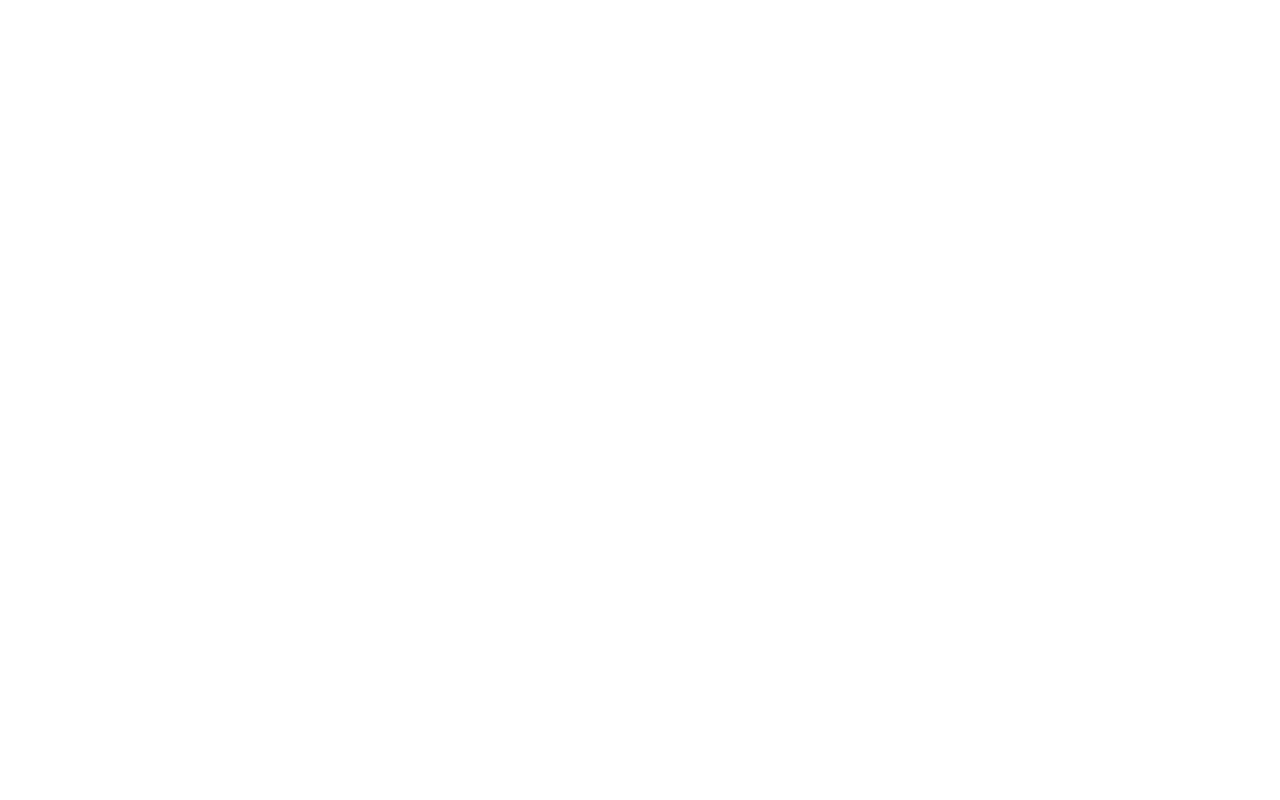
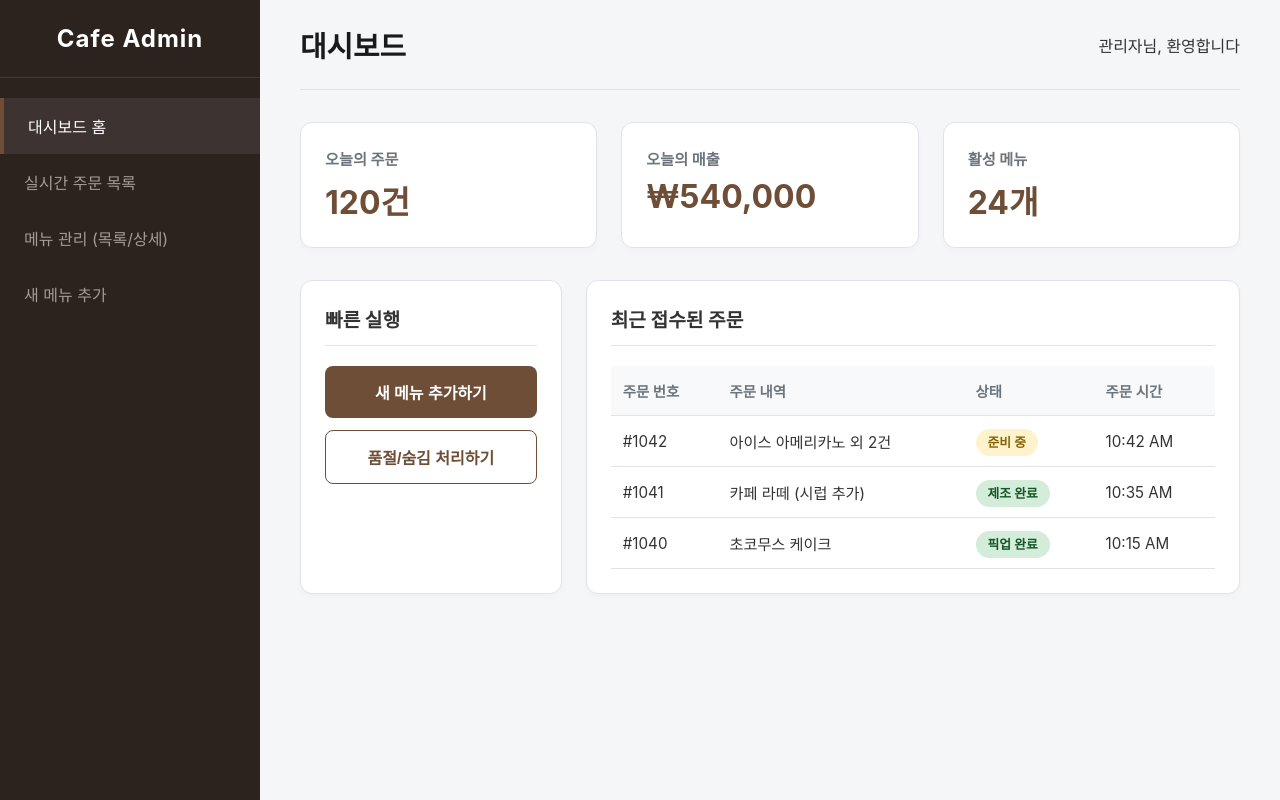
Before and after one commit to ChungGyeon/likeLion_collabopractice, a plain HTML site: page cafe-app/admin/index.html in a window 1280 px wide. Drawn offline with Linux system fonts and the light colour scheme.

Commit message:
style: 관리자 대시보드 디자인 리뉴얼 완료
메뉴 추가나 그런 기능들은 추후 완성될 페이지들이 완성 된 후, 링크시키면 될 듯함

```diff
--- a/cafe-app/admin/index.css
+++ b/cafe-app/admin/index.css
@@ -1,21 +1,219 @@
-/* 대시보드 스타일 */
-body {
-    font-family: Arial, sans-serif;
+/* CSS 변수를 활용한 테마 설정 */
+:root {
+    --primary-color: #6F4E37; /* 커피 브라운 */
+    --primary-hover: #5A3E2B;
+    --bg-color: #F4F6F8;
+    --sidebar-bg: #2C221E;
+    --text-dark: #333333;
+    --text-light: #FFFFFF;
+    --card-bg: #FFFFFF;
+    --border-color: #E0E4E8;
+}
+
+* {
     margin: 0;
     padding: 0;
-    background-color: #f5f5f5;
+    box-sizing: border-box;
 }
 
-h1 {
-    text-align: center;
-    color: #6b4f4f;
+body {
+    font-family: 'Pretendard', -apple-system, sans-serif;
+    background-color: var(--bg-color);
+    color: var(--text-dark);
 }
 
-#dashboard {
-    margin: 20px auto;
-    max-width: 800px;
-    padding: 20px;
-    background: #fff;
+/* 전체 레이아웃 (Flexbox) */
+.dashboard-container {
+    display: flex;
+    min-height: 100vh;
+}
+
+/* 좌측 사이드바 */
+.sidebar {
+    width: 260px;
+    background-color: var(--sidebar-bg);
+    color: var(--text-light);
+    display: flex;
+    flex-direction: column;
+}
+
+.sidebar .logo {
+    padding: 24px;
+    font-size: 1.5rem;
+    font-weight: 700;
+    text-align: center;
+    border-bottom: 1px solid rgba(255, 255, 255, 0.1);
+    letter-spacing: 1px;
+}
+
+.sidebar nav ul {
+    list-style: none;
+    padding: 20px 0;
+}
+
+.sidebar nav ul li a {
+    display: block;
+    padding: 16px 24px;
+    color: #A39B98;
+    text-decoration: none;
+    transition: all 0.2s ease;
+}
+
+.sidebar nav ul li a:hover,
+.sidebar nav ul li a.active {
+    color: var(--text-light);
+    background-color: rgba(255, 255, 255, 0.08);
+    border-left: 4px solid var(--primary-color);
+}
+
+/* 우측 메인 콘텐츠 */
+.main-content {
+    flex: 1;
+    padding: 0 40px 40px 40px;
+    overflow-y: auto;
+}
+
+/* 상단 헤더 */
+.top-header {
+    display: flex;
+    justify-content: space-between;
+    align-items: center;
+    padding: 24px 0;
+    margin-bottom: 32px;
+    border-bottom: 1px solid var(--border-color);
+}
+
+.top-header h1 {
+    font-size: 1.8rem;
+    color: #1A1A1A;
+}
+
+/* 통계 카드 영역 (CSS Grid) */
+.stats-grid {
+    display: grid;
+    grid-template-columns: repeat(auto-fit, minmax(250px, 1fr));
+    gap: 24px;
+    margin-bottom: 32px;
+}
+
+.stat-card {
+    background: var(--card-bg);
+    padding: 24px;
+    border-radius: 12px;
+    box-shadow: 0 4px 6px rgba(0, 0, 0, 0.02);
+    border: 1px solid var(--border-color);
+}
+
+.stat-card h3 {
+    font-size: 0.95rem;
+    color: #6C757D;
+    margin-bottom: 8px;
+}
+
+.stat-value {
+    font-size: 2rem;
+    font-weight: 700;
+    color: var(--primary-color);
+}
+
+/* 퀵 액션 & 테이블 영역 (CSS Grid) */
+.content-sections {
+    display: grid;
+    grid-template-columns: 1fr 2.5fr; /* 1:2.5 비율로 분할 */
+    gap: 24px;
+}
+
+.card {
+    background: var(--card-bg);
+    padding: 24px;
+    border-radius: 12px;
+    box-shadow: 0 4px 6px rgba(0, 0, 0, 0.02);
+    border: 1px solid var(--border-color);
+}
+
+.card h2 {
+    font-size: 1.2rem;
+    margin-bottom: 20px;
+    padding-bottom: 12px;
+    border-bottom: 1px solid var(--border-color);
+}
+
+/* 버튼 스타일링 */
+.action-buttons {
+    display: flex;
+    flex-direction: column;
+    gap: 12px;
+}
+
+.action-btn {
+    width: 100%;
+    padding: 14px;
+    background-color: var(--primary-color);
+    color: white;
+    border: none;
     border-radius: 8px;
-    box-shadow: 0 2px 5px rgba(0, 0, 0, 0.1);
+    cursor: pointer;
+    font-size: 1rem;
+    font-weight: 600;
+    transition: background-color 0.2s;
 }
+
+.action-btn:hover {
+    background-color: var(--primary-hover);
+}
+
+.action-btn.outline {
+    background-color: transparent;
+    color: var(--primary-color);
+    border: 1px solid var(--primary-color);
+}
+
+.action-btn.outline:hover {
+    background-color: rgba(111, 78, 55, 0.05);
+}
+
+/* 테이블 스타일링 */
+.table-container {
+    overflow-x: auto;
+}
+
+.data-table {
+    width: 100%;
+    border-collapse: collapse;
+}
+
+.data-table th,
+.data-table td {
+    padding: 14px 12px;
+    text-align: left;
+    border-bottom: 1px solid var(--border-color);
+}
+
+.data-table th {
+    color: #6C757D;
+    font-size: 0.9rem;
+    font-weight: 600;
+    background-color: #F8F9FA;
+}
+
+.data-table td {
+    font-size: 0.95rem;
+}
+
+/* 상태 표시 뱃지 */
+.badge {
+    padding: 6px 12px;
+    border-radius: 20px;
+    font-size: 0.8rem;
+    font-weight: 700;
+}
+
+.badge.pending {
+    background-color: #FFF3CD;
+    color: #856404;
+}
+
+.badge.completed {
+    background-color: #D4EDDA;
+    color: #155724;
+}
--- a/cafe-app/admin/index.html
+++ b/cafe-app/admin/index.html
@@ -0,0 +1,96 @@
+<!DOCTYPE html>
+<html lang="ko">
+<head>
+    <meta charset="UTF-8">
+    <meta name="viewport" content="width=device-width, initial-scale=1.0">
+    <title>카페 관리자 대시보드</title>
+    <link rel="stylesheet" href="index.css">
+</head>
+<body>
+<div class="dashboard-container">
+    <!-- 사이드바 네비게이션 -->
+    <aside class="sidebar">
+        <div class="logo">Cafe Admin</div>
+        <nav>
+            <ul>
+                <li><a href="#" class="active">대시보드 홈</a></li>
+                <li><a href="#">실시간 주문 목록</a></li>
+                <li><a href="#">메뉴 관리 (목록/상세)</a></li>
+                <li><a href="#">새 메뉴 추가</a></li>
+            </ul>
+        </nav>
+    </aside>
+
+    <!-- 메인 콘텐츠 영역 -->
+    <main class="main-content">
+        <header class="top-header">
+            <h1>대시보드</h1>
+            <div class="user-info">관리자님, 환영합니다</div>
+        </header>
+
+        <!-- 통계 요약 카드 -->
+        <section class="stats-grid">
+            <div class="stat-card">
+                <h3>오늘의 주문</h3>
+                <p class="stat-value">120건</p>
+            </div>
+            <div class="stat-card">
+                <h3>오늘의 매출</h3>
+                <p class="stat-value">₩540,000</p>
+            </div>
+            <div class="stat-card">
+                <h3>활성 메뉴</h3>
+                <p class="stat-value">24개</p>
+            </div>
+        </section>
+
+        <!-- 하단 상세 섹션 (그리드 분할) -->
+        <section class="content-sections">
+            <!-- 퀵 액션 -->
+            <div class="card">
+                <h2>빠른 실행</h2>
+                <div class="action-buttons">
+                    <button class="action-btn">새 메뉴 추가하기</button>
+                    <button class="action-btn outline">품절/숨김 처리하기</button>
+                </div>
+            </div>
+
+            <!-- 최근 주문 테이블 -->
+            <div class="card table-container">
+                <h2>최근 접수된 주문</h2>
+                <table class="data-table">
+                    <thead>
+                    <tr>
+                        <th>주문 번호</th>
+                        <th>주문 내역</th>
+                        <th>상태</th>
+                        <th>주문 시간</th>
+                    </tr>
+                    </thead>
+                    <tbody>
+                    <tr>
+                        <td>#1042</td>
+                        <td>아이스 아메리카노 외 2건</td>
+                        <td><span class="badge pending">준비 중</span></td>
+                        <td>10:42 AM</td>
+                    </tr>
+                    <tr>
+                        <td>#1041</td>
+                        <td>카페 라떼 (시럽 추가)</td>
+                        <td><span class="badge completed">제조 완료</span></td>
+                        <td>10:35 AM</td>
+                    </tr>
+                    <tr>
+                        <td>#1040</td>
+                        <td>초코무스 케이크</td>
+                        <td><span class="badge completed">픽업 완료</span></td>
+                        <td>10:15 AM</td>
+                    </tr>
+                    </tbody>
+                </table>
+            </div>
+        </section>
+    </main>
+</div>
+</body>
+</html>
```
